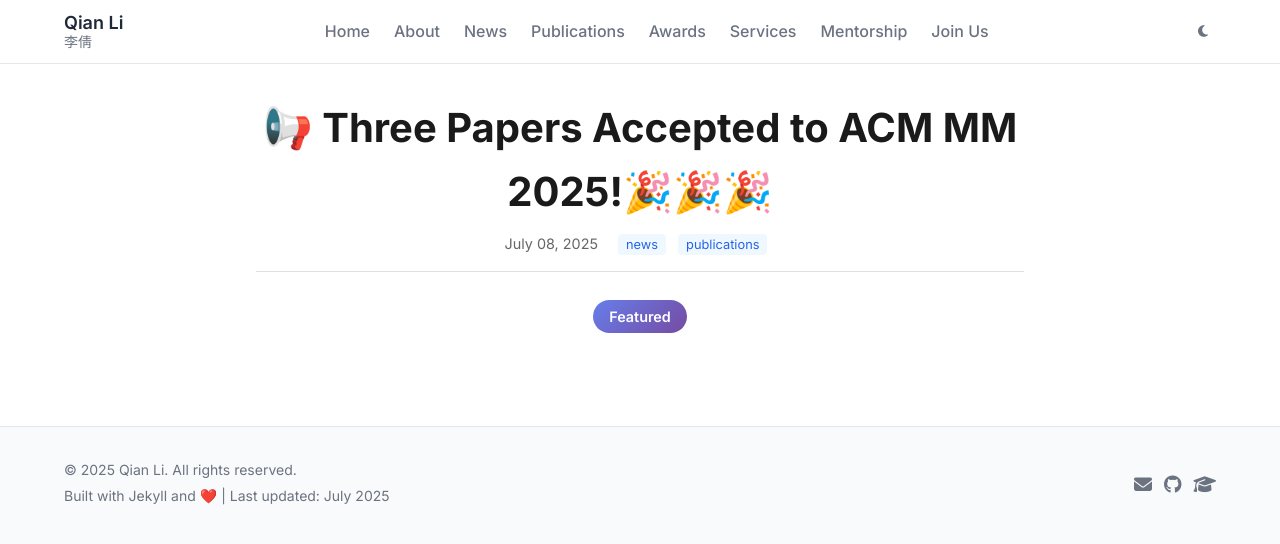
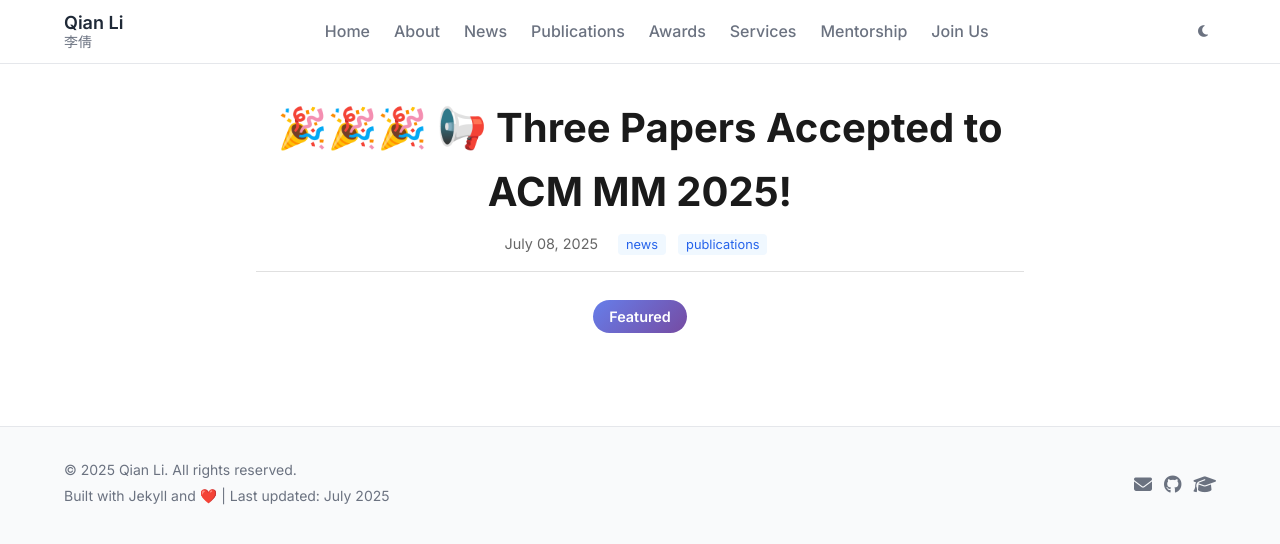
Before and after one commit to xiaoqian19940510/xiaoqian19940510.github.io, a Jekyll site: the page built from _posts/2025-01-25-acm-mm-papers.md, in a window 1280 px wide. Shown: the top 544 px of the page. Built offline with Jekyll 4.4.1, drawn with Linux system fonts in a browser that asks for light colours.

```diff
--- a/_posts/2025-01-25-acm-mm-papers.md
+++ b/_posts/2025-01-25-acm-mm-papers.md
@@ -1,6 +1,6 @@
 ---
 layout: post
-title: "📢 Three Papers Accepted to ACM MM 2025!🎉🎉🎉"
+title: "🎉🎉🎉 📢 Three Papers Accepted to ACM MM 2025!"
 date: 2025-07-08
 categories: [news, publications]
 featured: true
```
